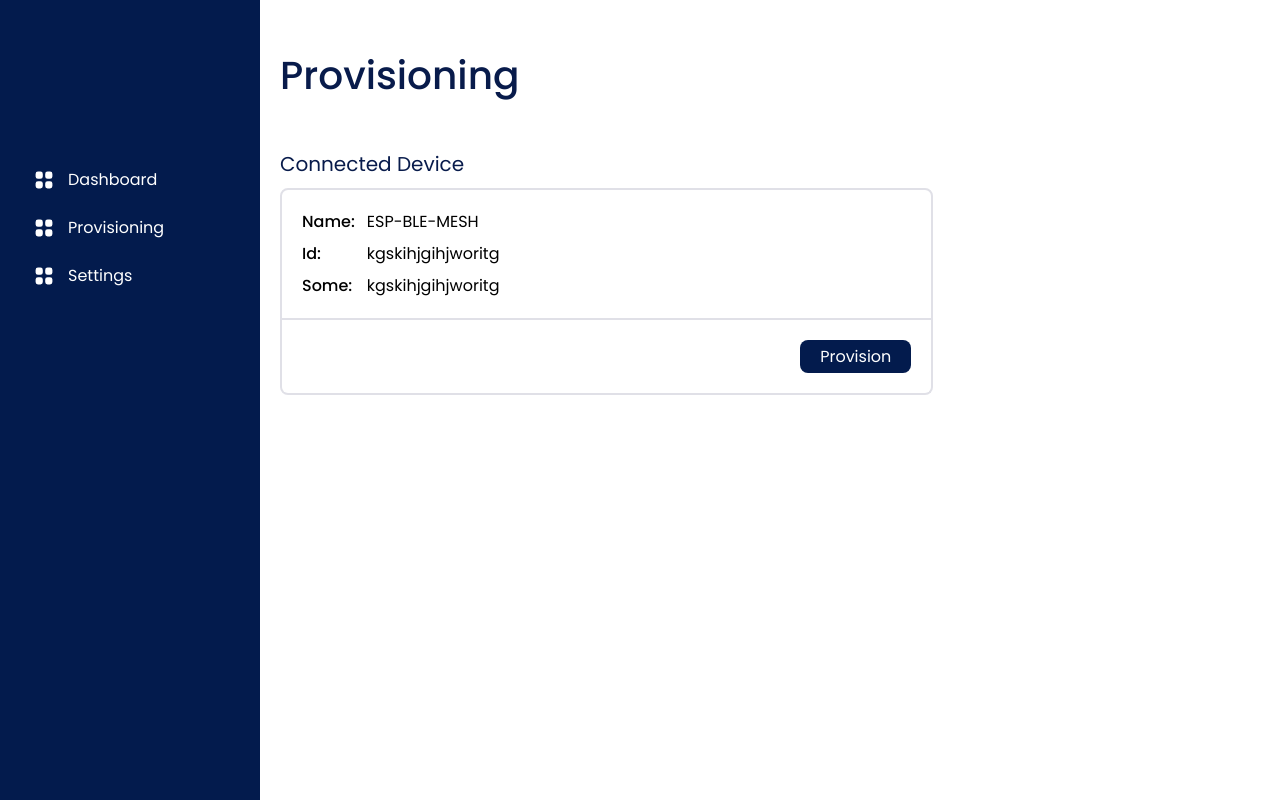
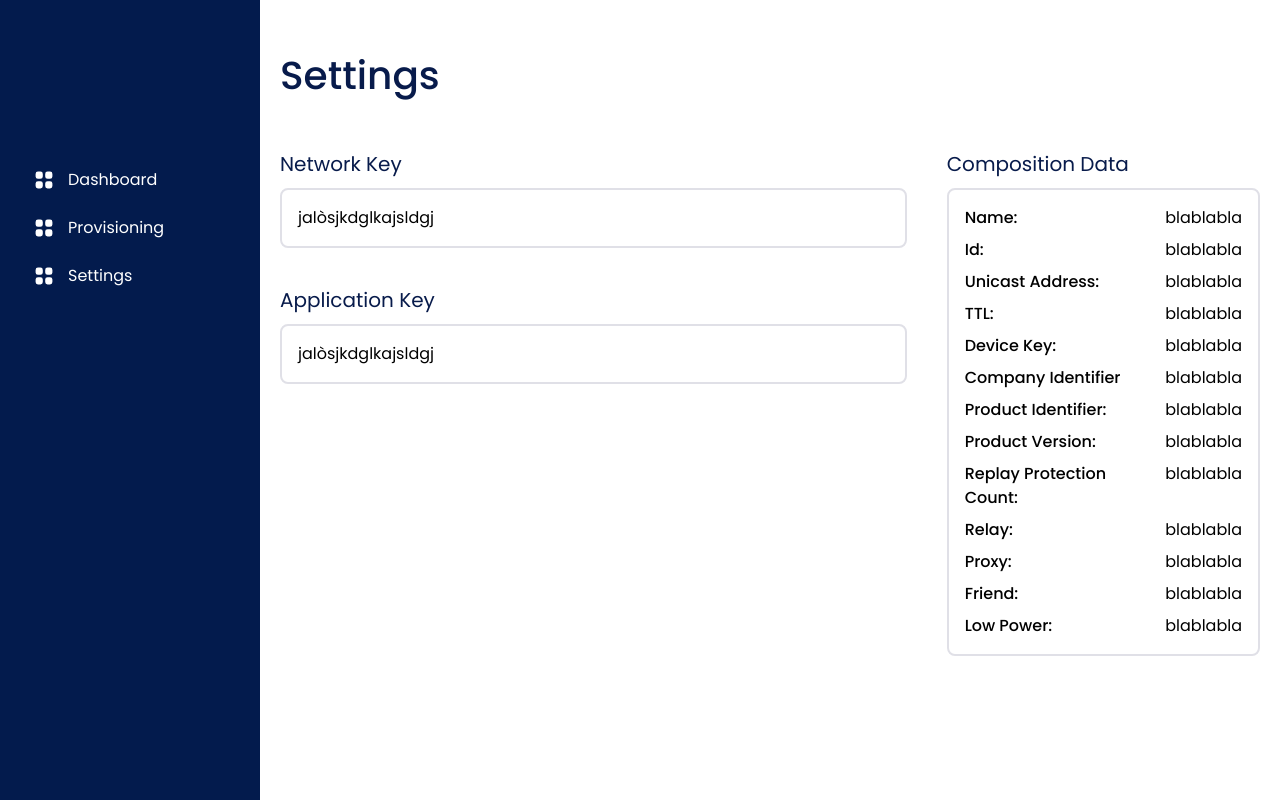
Before and after one commit to Ivanf1/esp-ble-mesh-web, a React (Vite) app: page /settings in a window 1280 px wide. Built offline with nearby package versions, Linux system fonts and the light colour scheme; what asmcrypto.js would draw is missing.

Commit message:
feat: settings page style and routing

```diff
--- a/package.json
+++ b/package.json
@@ -17,6 +17,7 @@
     "framer-motion": "^8.5.0",
     "react": "^18.2.0",
     "react-dom": "^18.2.0",
+    "react-router-dom": "^6.7.0",
     "vite-plugin-svgr": "^2.4.0"
   },
   "devDependencies": {
--- a/src/App.tsx
+++ b/src/App.tsx
@@ -7,8 +7,8 @@ import Provisioner, { ProvisioningResult } from "./bluetooth/models/Provisioner"
 import ProxyConfigurationClient from "./bluetooth/models/ProxyConfigurationClient";
 // import { ParsedProxyPDU } from "./bluetooth/PduParser";
 import { CONFIGURATION_API } from "./constants/bluetooth";
-import Provisioning from "./pages/provisioning/Provisioning";
 import Sidemenu from "./components/Sidemenu";
+import { Outlet } from "react-router-dom";
 
 const meshConfigurationManager = new MeshConfigurationManager({
   meshConfigurationServerUrl: CONFIGURATION_API,
@@ -154,16 +154,16 @@ function App() {
   // );
 
   return (
-    <div>
+    <>
       <Sidemenu />
       <div className="ml-[260px] min-h-screen flex">
         <main className="min-w-full px-5 2xl:px-0">
           <div className="min-h-full max-w-7xl mx-auto pt-16">
-            <Provisioning />
+            <Outlet />
           </div>
         </main>
       </div>
-    </div>
+    </>
   );
 }
 
--- a/src/components/Sidemenu.tsx
+++ b/src/components/Sidemenu.tsx
@@ -1,10 +1,14 @@
+import { Link, useNavigate } from "react-router-dom";
+
 const Sidemenu = () => {
+  const navigate = useNavigate();
+
   return (
     <aside className="w-[260px] min-h-screen overflow-x-auto fixed top-0 left-0">
       <div className="bg-primary min-h-screen">
         <ul className="space-y-2 pt-40 px-6">
-          <a
-            href="#"
+          <Link
+            to="dashboard"
             className="flex items-center p-2 text-base font-normal text-white rounded-lg hover:bg-secondary"
           >
             <svg
@@ -17,9 +21,9 @@ const Sidemenu = () => {
               <path d="M5 3a2 2 0 00-2 2v2a2 2 0 002 2h2a2 2 0 002-2V5a2 2 0 00-2-2H5zM5 11a2 2 0 00-2 2v2a2 2 0 002 2h2a2 2 0 002-2v-2a2 2 0 00-2-2H5zM11 5a2 2 0 012-2h2a2 2 0 012 2v2a2 2 0 01-2 2h-2a2 2 0 01-2-2V5zM11 13a2 2 0 012-2h2a2 2 0 012 2v2a2 2 0 01-2 2h-2a2 2 0 01-2-2v-2z"></path>
             </svg>
             <span className="flex-1 ml-3 whitespace-nowrap">Dashboard</span>
-          </a>
-          <a
-            href="#"
+          </Link>
+          <Link
+            to="provisioning"
             className="flex items-center p-2 text-base font-normal text-white rounded-lg hover:bg-secondary"
           >
             <svg
@@ -32,9 +36,9 @@ const Sidemenu = () => {
               <path d="M5 3a2 2 0 00-2 2v2a2 2 0 002 2h2a2 2 0 002-2V5a2 2 0 00-2-2H5zM5 11a2 2 0 00-2 2v2a2 2 0 002 2h2a2 2 0 002-2v-2a2 2 0 00-2-2H5zM11 5a2 2 0 012-2h2a2 2 0 012 2v2a2 2 0 01-2 2h-2a2 2 0 01-2-2V5zM11 13a2 2 0 012-2h2a2 2 0 012 2v2a2 2 0 01-2 2h-2a2 2 0 01-2-2v-2z"></path>
             </svg>
             <span className="flex-1 ml-3 whitespace-nowrap">Provisioning</span>
-          </a>
-          <a
-            href="#"
+          </Link>
+          <Link
+            to="settings"
             className="flex items-center p-2 text-base font-normal text-white rounded-lg hover:bg-secondary"
           >
             <svg
@@ -47,7 +51,7 @@ const Sidemenu = () => {
               <path d="M5 3a2 2 0 00-2 2v2a2 2 0 002 2h2a2 2 0 002-2V5a2 2 0 00-2-2H5zM5 11a2 2 0 00-2 2v2a2 2 0 002 2h2a2 2 0 002-2v-2a2 2 0 00-2-2H5zM11 5a2 2 0 012-2h2a2 2 0 012 2v2a2 2 0 01-2 2h-2a2 2 0 01-2-2V5zM11 13a2 2 0 012-2h2a2 2 0 012 2v2a2 2 0 01-2 2h-2a2 2 0 01-2-2v-2z"></path>
             </svg>
             <span className="flex-1 ml-3 whitespace-nowrap">Settings</span>
-          </a>
+          </Link>
         </ul>
       </div>
     </aside>
--- a/src/main.tsx
+++ b/src/main.tsx
@@ -2,9 +2,31 @@ import React from "react";
 import ReactDOM from "react-dom/client";
 import App from "./App";
 import "./index.css";
+import { createBrowserRouter, RouterProvider } from "react-router-dom";
+import Settings from "./pages/settings/Settings";
+import Provisioning from "./pages/provisioning/Provisioning";
+import ErrorPage from "./pages/error/ErrorPage";
+
+const router = createBrowserRouter([
+  {
+    path: "/",
+    element: <App />,
+    errorElement: <ErrorPage />,
+    children: [
+      {
+        path: "settings",
+        element: <Settings />,
+      },
+      {
+        path: "provisioning",
+        element: <Provisioning />,
+      },
+    ],
+  },
+]);
 
 ReactDOM.createRoot(document.getElementById("root") as HTMLElement).render(
   <React.StrictMode>
-    <App />
+    <RouterProvider router={router} />
   </React.StrictMode>
 );
--- /dev/null
+++ b/src/pages/error/ErrorPage.tsx
@@ -0,0 +1,18 @@
+import { Link, useRouteError } from "react-router-dom";
+
+export default function ErrorPage() {
+  const error = useRouteError();
+  console.error(error);
+
+  return (
+    <div className="flex flex-col min-h-screen min-w-full items-center mt-60 gap-20">
+      <h1>Oops!</h1>
+      <p>Sorry, an unexpected error has occurred.</p>
+      <p>
+        {/* @ts-ignore */}
+        <i>{error.statusText || error.message}</i>
+      </p>
+      <Link to="/">Back to Home</Link>
+    </div>
+  );
+}
--- a/src/pages/provisioning/Provisioning.tsx
+++ b/src/pages/provisioning/Provisioning.tsx
@@ -26,7 +26,7 @@ const Provisioning = () => {
           </button>
         </div>
       </div> */}
-      <div className="max-w-7xl mx-auto grid grid-cols-1 xl:grid-cols-[2fr_1fr]">
+      <div className="max-w-7xl mx-auto grid grid-cols-1 xl:grid-cols-[2fr_1fr] gap-10">
         <div>
           <h5 className="mb-3">Connected Device</h5>
           <div className="p-5 rounded-t-lg border-solid border-2 border-border">
--- /dev/null
+++ b/src/pages/settings/Settings.tsx
@@ -0,0 +1,58 @@
+const Settings = () => {
+  return (
+    <>
+      <h2 className="mb-16">Settings</h2>
+      <div className="max-w-7xl mx-auto grid grid-cols-1 xl:grid-cols-[2fr_1fr] gap-10">
+        <div className="flex flex-col gap-10">
+          <div>
+            <h5 className="mb-3">Network Key</h5>
+            <div className="p-4 rounded-lg border-solid border-2 border-border">
+              <span>jalòsjkdglkajsldgj</span>
+            </div>
+          </div>
+          <div>
+            <h5 className="mb-3">Application Key</h5>
+            <div className="p-4 rounded-lg border-solid border-2 border-border">
+              <span>jalòsjkdglkajsldgj</span>
+            </div>
+          </div>
+        </div>
+        <div>
+          <div>
+            <h5 className="mb-3">Composition Data</h5>
+            <div className="p-4 rounded-lg border-solid border-2 border-border grid grid-cols-[auto_1fr] gap-x-3 gap-y-2">
+              <span className="font-medium">Name:</span>
+              <span>blablabla</span>
+              <span className="font-medium">Id:</span>
+              <span>blablabla</span>
+              <span className="font-medium">Unicast Address:</span>
+              <span>blablabla</span>
+              <span className="font-medium">TTL:</span>
+              <span>blablabla</span>
+              <span className="font-medium">Device Key:</span>
+              <span>blablabla</span>
+              <span className="font-medium">Company Identifier</span>
+              <span>blablabla</span>
+              <span className="font-medium">Product Identifier:</span>
+              <span>blablabla</span>
+              <span className="font-medium">Product Version:</span>
+              <span>blablabla</span>
+              <span className="font-medium">Replay Protection Count:</span>
+              <span>blablabla</span>
+              <span className="font-medium">Relay:</span>
+              <span>blablabla</span>
+              <span className="font-medium">Proxy:</span>
+              <span>blablabla</span>
+              <span className="font-medium">Friend:</span>
+              <span>blablabla</span>
+              <span className="font-medium">Low Power:</span>
+              <span>blablabla</span>
+            </div>
+          </div>
+        </div>
+      </div>
+    </>
+  );
+};
+
+export default Settings;
```
Also changed, not shown: 1 other file (tests, documents, lock files or other folders).
